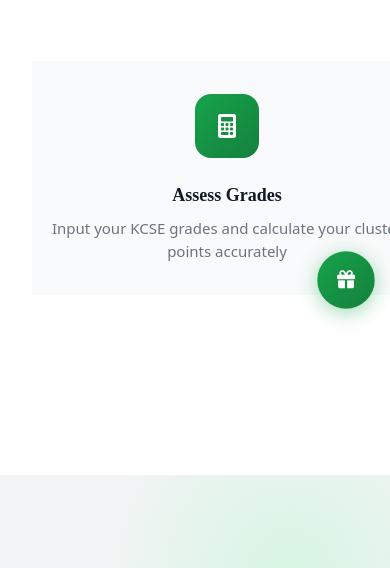
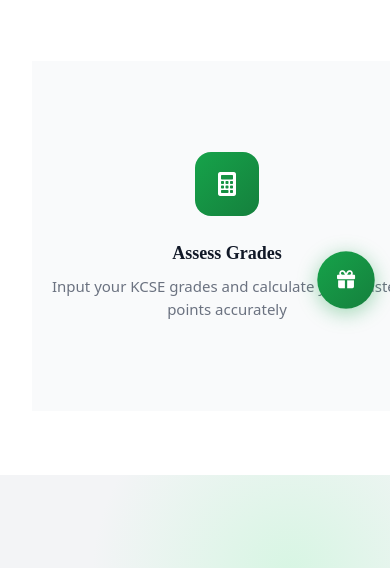
Before and after one commit to vouh/Course-corner, a plain HTML site: page index.html in a window 390 px wide. Shown: the part 520-1088 px from the top of the page. Drawn offline with nearby package versions, Linux system fonts and the light colour scheme; some packages are replaced by stand-ins of ours; a script that the page names is missing.

Commit message:
Refactor feature card layout to use flexbox for improved responsiveness and update slider functionality for better performance

```diff
--- a/assets/css/modern-ui.css
+++ b/assets/css/modern-ui.css
@@ -1622,22 +1622,34 @@
         max-width: 100vw !important;
     }
     .features-grid {
-        display: block !important;
+        display: flex !important;
+        flex-direction: row !important;
         width: 100vw !important;
         margin: 0 !important;
         padding: 0 !important;
-        overflow: hidden;
+        overflow: hidden !important;
         position: relative;
         min-height: 350px;
+        align-items: stretch;
+        justify-content: flex-start;
+        transition: transform 0.3s cubic-bezier(0.4,0,0.2,1);
     }
     .modern-feature-card {
-        width: 100vw !important;
+        min-width: 100vw !important;
         max-width: 100vw !important;
-        margin: 0 auto !important;
+        margin: 0 !important;
         border-radius: 0 !important;
         box-sizing: border-box;
         padding-left: 0 !important;
         padding-right: 0 !important;
+        flex: 0 0 100vw !important;
+        display: flex;
+        flex-direction: column;
+        align-items: center;
+        justify-content: center;
+    }
+    .slider-arrow {
+        z-index: 20;
     }
     .slider-arrow {
         position: absolute;
--- a/assets/js/feature-slider.js
+++ b/assets/js/feature-slider.js
@@ -4,8 +4,6 @@
     if (!grid) return;
     if (window.innerWidth > 480) return;
 
-    // Wrap cards in a slider container
-    grid.classList.add('feature-slider');
     const cards = Array.from(grid.children);
     let current = 0;
 
@@ -21,9 +19,7 @@
     grid.parentNode.appendChild(rightArrow);
 
     function updateSlider() {
-        cards.forEach((card, i) => {
-            card.style.display = i === current ? 'block' : 'none';
-        });
+        grid.style.transform = `translateX(-${current * 100}vw)`;
     }
 
     leftArrow.onclick = function () {
@@ -35,5 +31,6 @@
         updateSlider();
     };
 
+    // Ensure grid is at the right position on load
     updateSlider();
 });
```
